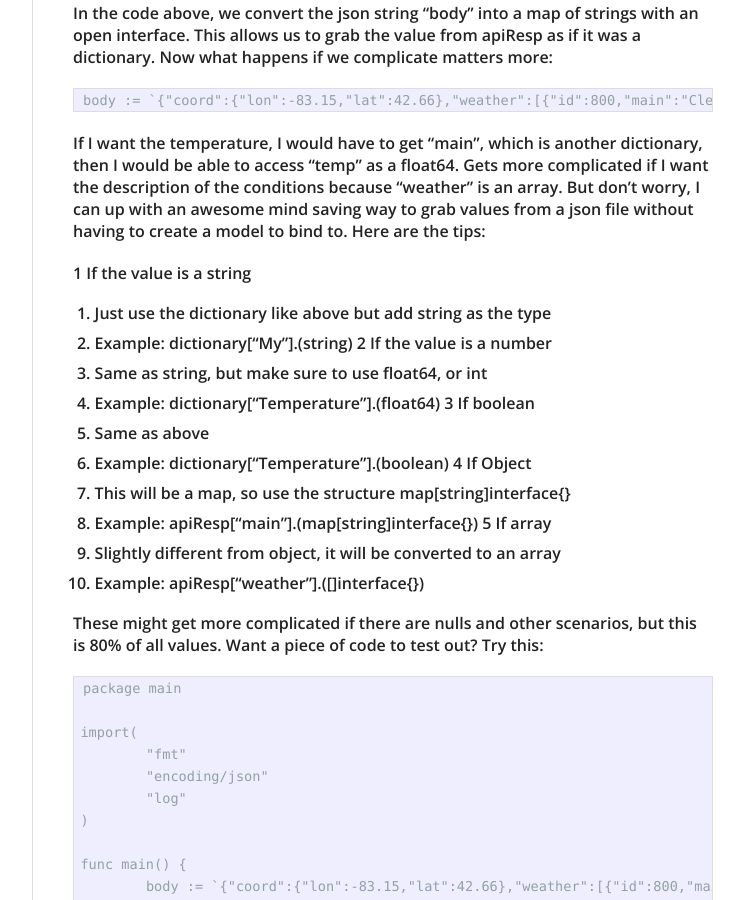
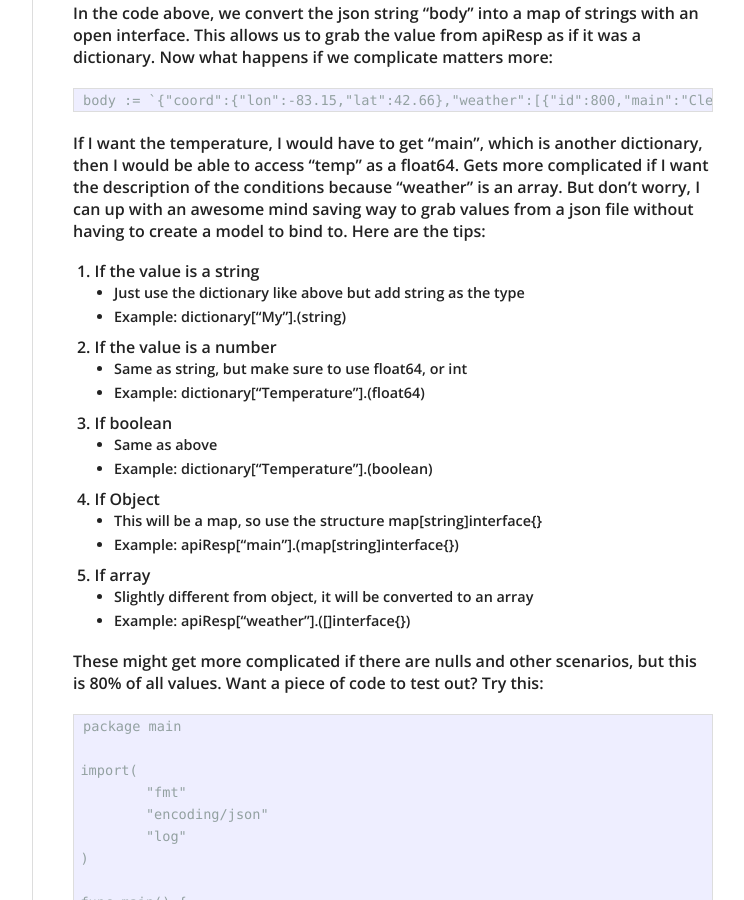
Before and after one commit to supermitsuba/supermitsuba.github.io, a Jekyll site: the page built from _posts/2017-04-12-golang-json-parser.md, in a window 1280 px wide and 900 px high, scrolled down 950 px. Shown: the whole window, without its empty margins (378-1122 px from the left). Built offline with Jekyll 4.4.1, drawn with Linux system fonts in a browser that asks for light colours; nearby versions of some CDN libraries.

Commit message:
Update 2017-04-12-golang-json-parser.md

```diff
--- a/_posts/2017-04-12-golang-json-parser.md
+++ b/_posts/2017-04-12-golang-json-parser.md
@@ -54,21 +54,21 @@ body := `{"coord":{"lon":-83.15,"lat":42.66},"weather":[{"id":800,"main":"Clear"
 
 If I want the temperature, I would have to get "main", which is another dictionary, then I would be able to access "temp" as a float64.  Gets more complicated if I want the description of the conditions because "weather" is an array.  But don't worry, I can up with an awesome mind saving way to grab values from a json file without having to create a model to bind to.  Here are the tips:
 
-1  If the value is a string
- 1.  Just use the dictionary like above but add string as the type
- 2.  Example: dictionary["My"].(string)
-2  If the value is a number
- 1.  Same as string, but make sure to use float64, or int
- 2.  Example: dictionary["Temperature"].(float64)
-3  If boolean
- 1.  Same as above
- 2.  Example: dictionary["Temperature"].(boolean)
-4  If Object
- 1.  This will be a map, so use the structure map[string]interface{}
- 2.  Example: apiResp["main"].(map[string]interface{})
-5  If array
- 1.  Slightly different from object, it will be converted to an array
- 2.  Example: apiResp["weather"].([]interface{})
+1.  If the value is a string
+ *  Just use the dictionary like above but add string as the type
+ *  Example: dictionary["My"].(string)
+2.  If the value is a number
+ *  Same as string, but make sure to use float64, or int
+ *  Example: dictionary["Temperature"].(float64)
+3.  If boolean
+ *  Same as above
+ *  Example: dictionary["Temperature"].(boolean)
+4.  If Object
+ *  This will be a map, so use the structure map[string]interface{}
+ *  Example: apiResp["main"].(map[string]interface{})
+5.  If array
+ *  Slightly different from object, it will be converted to an array
+ *  Example: apiResp["weather"].([]interface{})
 
 These might get more complicated if there are nulls and other scenarios, but this is 80% of all values.  Want a piece of code to test out?  Try this:
 
```
